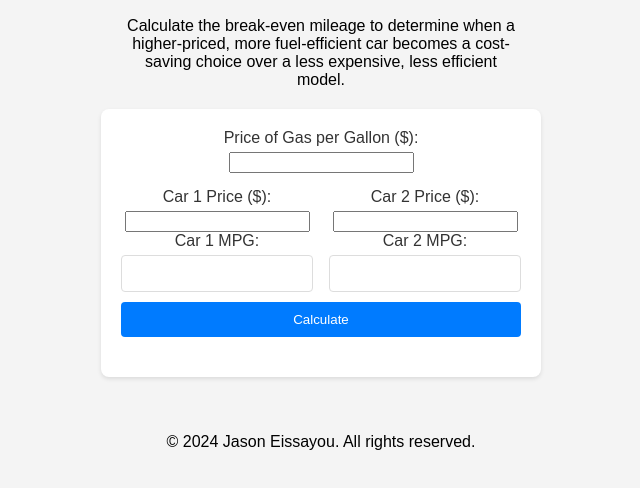
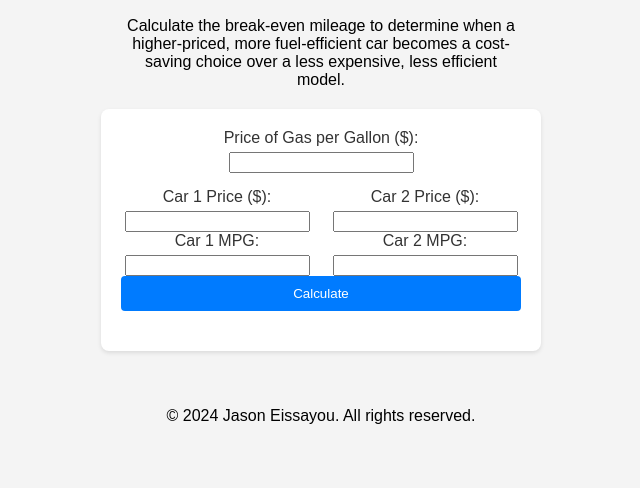
Before and after one commit to Eissayou/MPGBreakEvenCalculator, a plain HTML site: page index.html in a window 1280 px wide. Shown: the part 160-648 px from the top of the page, without its empty margins (319-959 px from the left). Drawn offline with Linux system fonts and the light colour scheme.

Commit message:
Update index.html

```diff
--- a/index.html
+++ b/index.html
@@ -152,13 +152,13 @@ document.querySelectorAll('input[inputmode=decimal]').forEach(input => {
                 <label for="priceCar1">Car 1 Price ($):</label>
                 <input type="text" id="priceCar1" inputmode="decimal" pattern="\d+(\.\d{1,2})?" step="0.01">
                 <label for="mpgCar1">Car 1 MPG:</label>
-                <input type="number" id="mpgCar1" pattern="\d*">
+                <input type="text" id="mpgCar1" inputmode="decimal" pattern="\d+(\.\d{1,2})?" step="0.01">
             </div>
             <div class="column">
                 <label for="priceCar2">Car 2 Price ($):</label>
                 <input type="text" id="priceCar2" inputmode="decimal" pattern="\d+(\.\d{1,2})?" step="0.01">
                 <label for="mpgCar2">Car 2 MPG:</label>
-                <input type="number" id="mpgCar2" pattern="\d*">
+                <input type="text" id="mpgCar2" inputmode="decimal" pattern="\d+(\.\d{1,2})?" step="0.01">
             </div>
         </div>
 
```
